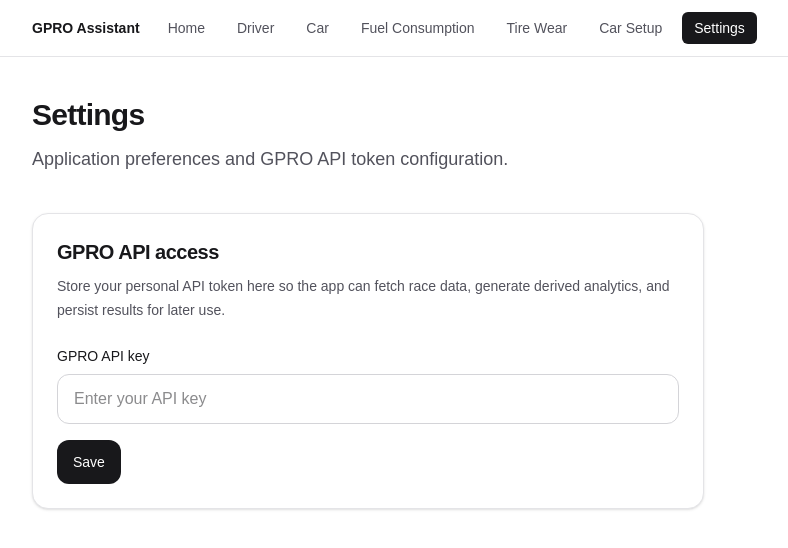
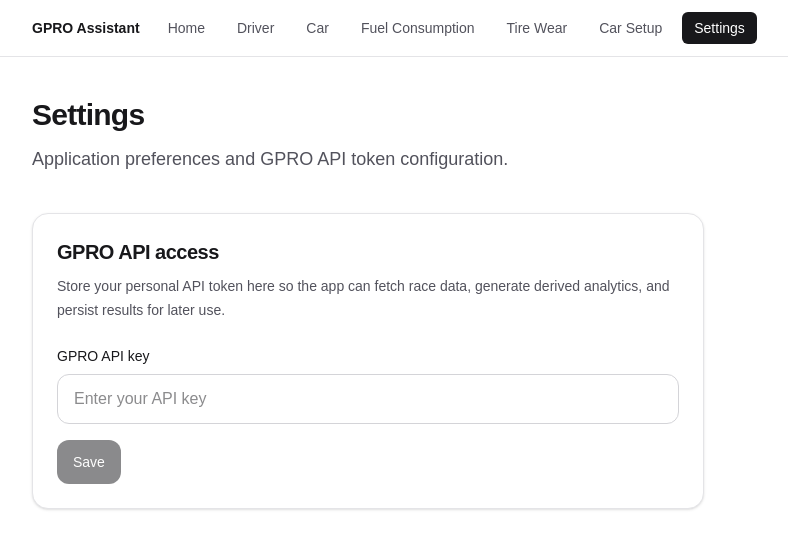
Before and after one commit to kpirumyan/gpro-assistant, a Next.js app: page /settings in a window 1280 px wide. Shown: the top 548 px of the page, without its empty margins (112-900 px from the left). Built offline with nearby package versions, Linux system fonts and the light colour scheme; no server answers; the database is empty.

Commit message:
feat(settings): disable save button when API key field is empty

```diff
--- a/src/components/SettingsApiKeyForm.tsx
+++ b/src/components/SettingsApiKeyForm.tsx
@@ -1,6 +1,6 @@
 "use client";
 
-import { useActionState } from "react";
+import { useActionState, useState } from "react";
 import { saveApiKey } from "@/app/settings/actions";
 
 export function SettingsApiKeyForm({
@@ -11,6 +11,7 @@ export function SettingsApiKeyForm({
   isKeyValid?: boolean;
 }) {
   const [state, formAction, isPending] = useActionState(saveApiKey, {});
+  const [inputValue, setInputValue] = useState("");
 
   return (
     <section className="mt-10 max-w-2xl rounded-2xl border border-zinc-200 bg-white p-6 shadow-sm dark:border-zinc-800 dark:bg-zinc-900/60">
@@ -75,6 +76,8 @@ export function SettingsApiKeyForm({
             autoComplete="off"
             spellCheck={false}
             disabled={isPending}
+            value={inputValue}
+            onChange={(e) => setInputValue(e.target.value)}
             className="w-full rounded-xl border border-zinc-300 bg-white px-4 py-3 text-zinc-900 outline-none transition focus:border-zinc-900 focus:ring-2 focus:ring-zinc-900/10 dark:border-zinc-700 dark:bg-zinc-950 dark:text-zinc-50 dark:focus:border-zinc-50 dark:focus:ring-zinc-50/10"
             placeholder="Enter your API key"
           />
@@ -101,7 +104,7 @@ export function SettingsApiKeyForm({
         <button
           type="submit"
           aria-label="Save API key"
-          disabled={isPending}
+          disabled={isPending || !inputValue.trim()}
           className="inline-flex items-center justify-center rounded-xl bg-zinc-900 px-4 py-3 text-sm font-medium text-white transition hover:bg-zinc-700 focus:outline-none focus:ring-2 focus:ring-zinc-900/20 dark:bg-zinc-50 dark:text-zinc-950 dark:hover:bg-zinc-200 dark:focus:ring-zinc-50/20 disabled:opacity-50"
         >
           {isPending ? "Saving..." : "Save"}
```
Also changed, not shown: 1 other file (tests, documents, lock files or other folders).
